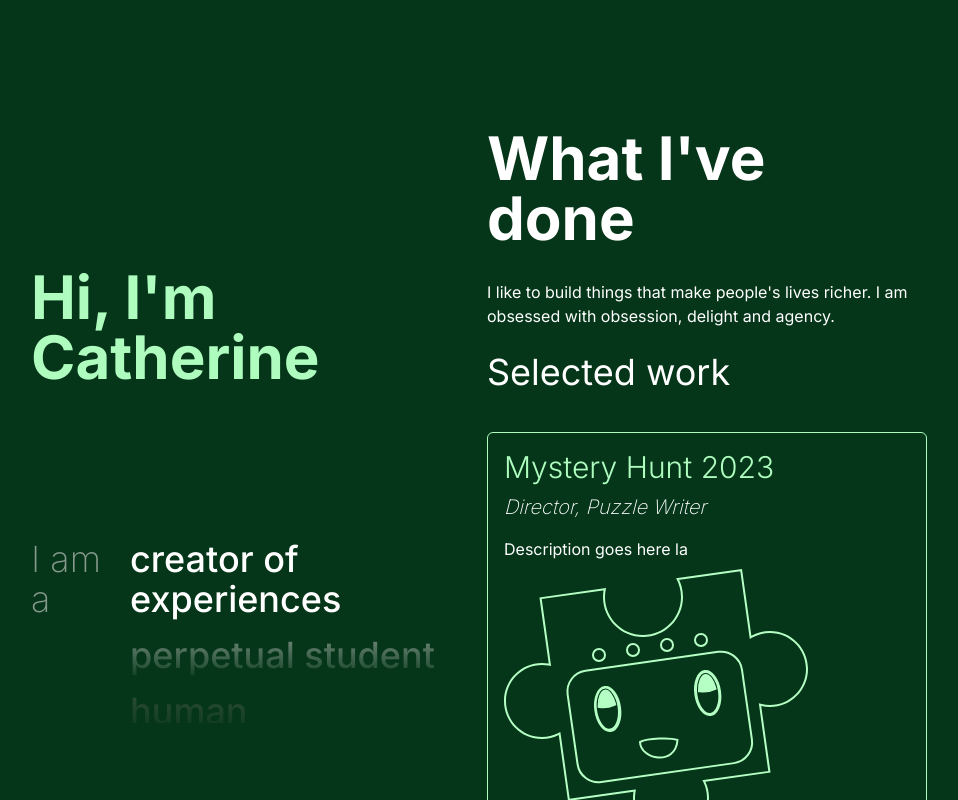
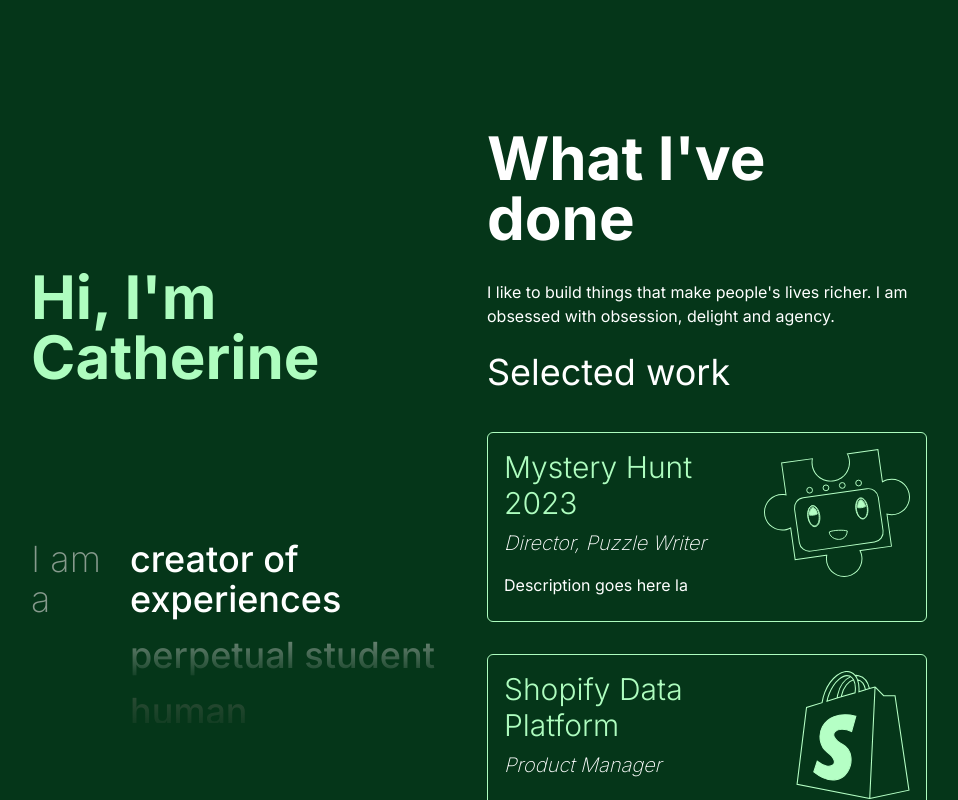
Before and after one commit to catzwu/personal-website, a Next.js app: page / in a window 1280 px wide. Both pictures are taken after a click on the element "creator of experiences". Shown: the whole page, without its empty margins (161-1119 px from the left). Built offline with nearby package versions, Linux system fonts and the light colour scheme.

Commit message:
Update project styling

```diff
--- a/src/components/project.tsx
+++ b/src/components/project.tsx
@@ -9,8 +9,8 @@
 
 const Project: FC<ProjectProps> = ({ name, roles, image, description }) => {
     return (
-        <div className="group relative max-w-md overflow-clip rounded-md border border-secondary-200 p-4">
-            {/* note that this is going to be hard-coded to two lines of description, jk that doesn't work for screen sizes */}
+        <div className="relative flex max-w-lg flex-row items-start justify-between space-x-4 rounded-md border border-secondary-200 p-4">
+            <div>
                 <h3 className="mb-2 text-2xl font-light text-secondary-200 lg:text-3xl">
                     {name}
                 </h3>
@@ -18,7 +18,9 @@
                     {roles}
                 </h4>
                 <p className="mb-2 ">{description}</p>
-            <img src={image} />
+            </div>
+
+            <img src={image} className="h-32" />
         </div>
     )
 }
```
Lines whose indentation alone changed are shown as unchanged.
